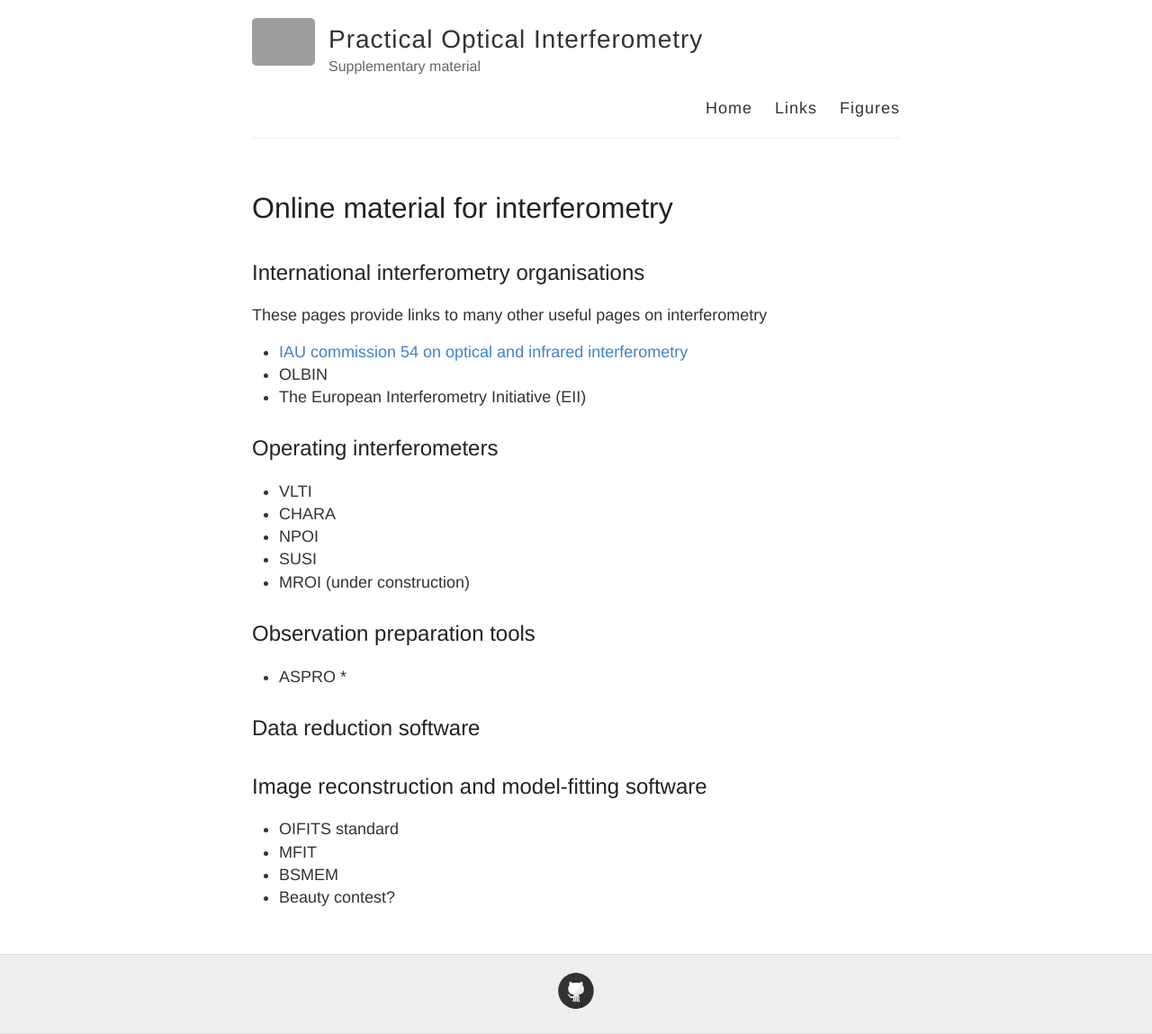
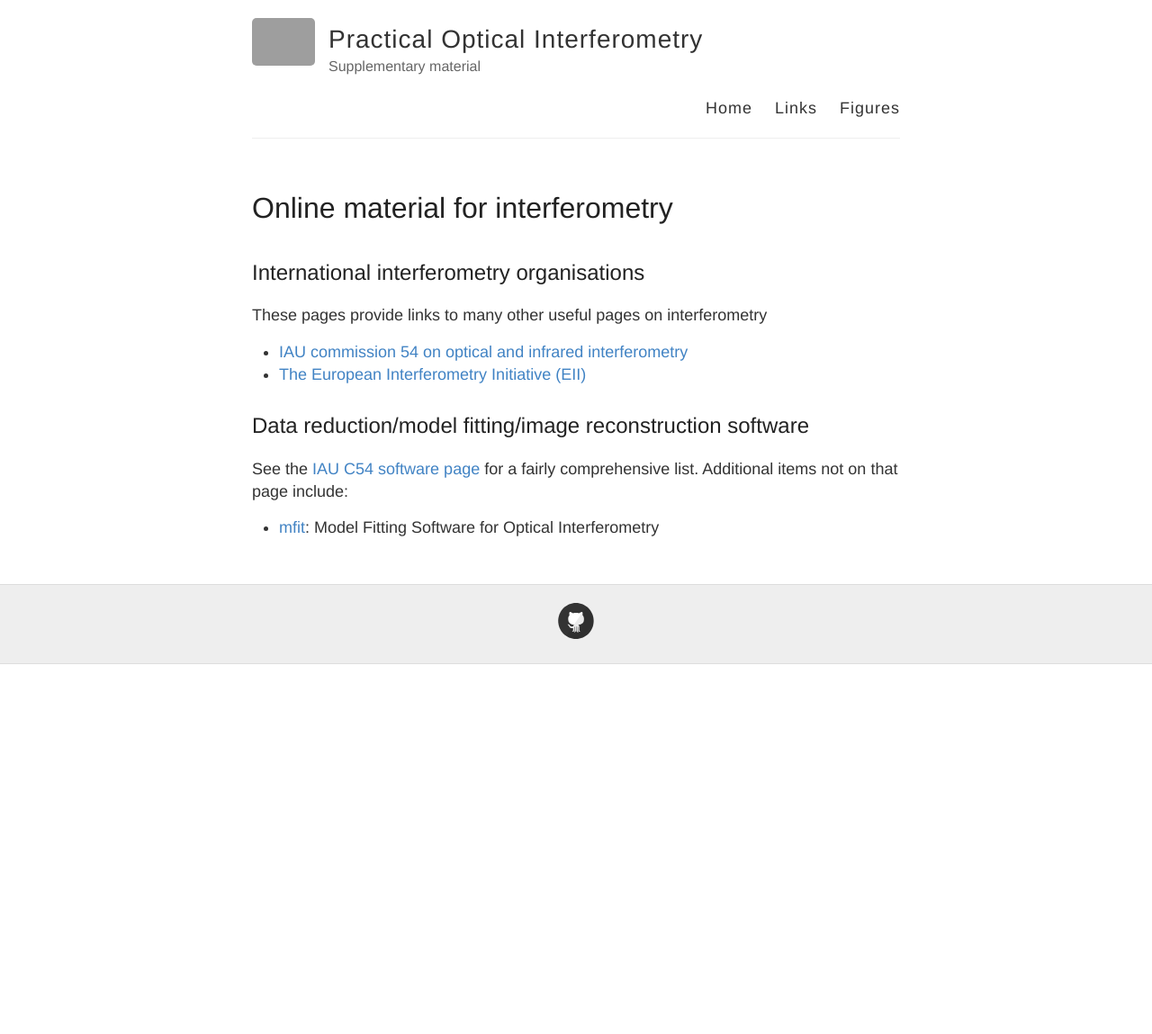
Before and after one commit to dbuscher/practical-optical-interferometry, a Jekyll site: the page built from online/index.md, in a window 1280 px wide. Shown: the whole page at 90% size. Built offline with Jekyll 4.4.1, drawn with Linux system fonts in a browser that asks for light colours; after the commit the page ends 900 px from its top, so only the background shows below that; grey boxes are pictures that could not be loaded.

Commit message:
Update index.md

```diff
--- a/online/index.md
+++ b/online/index.md
@@ -7,29 +7,11 @@ International interferometry organisations
 ------------------------------------------
 These pages provide links to many other useful pages on interferometry
 
- * [IAU commission 54 on optical and infrared interferometry]()
- * OLBIN
- * The European Interferometry Initiative (EII)
+ * [IAU commission 54 on optical and infrared interferometry](http://iau-c54.wikispaces.com)
+ * [The European Interferometry Initiative (EII)](http://www.european-interferometry.eu)
 
-Operating interferometers
---------------------------
- * VLTI
- * CHARA
- * NPOI
- * SUSI
- * MROI (under construction)
+Data reduction/model fitting/image reconstruction software
+----------------------------------------------------------
+See the [IAU C54 software page](http://iau-c54.wikispaces.com/Software) for a fairly comprehensive list. Additional items not on that page include:
 
-Observation preparation tools
------------------------------
- * ASPRO
- *
-
-Data reduction software
------------------------
-
-Image reconstruction and model-fitting software
------------------------------------------------
-* OIFITS standard
-* MFIT
-* BSMEM
-* Beauty contest?
+ * [mfit](http://www.mrao.cam.ac.uk/~jsy1001/mfit/): Model Fitting Software for Optical Interferometry
```
